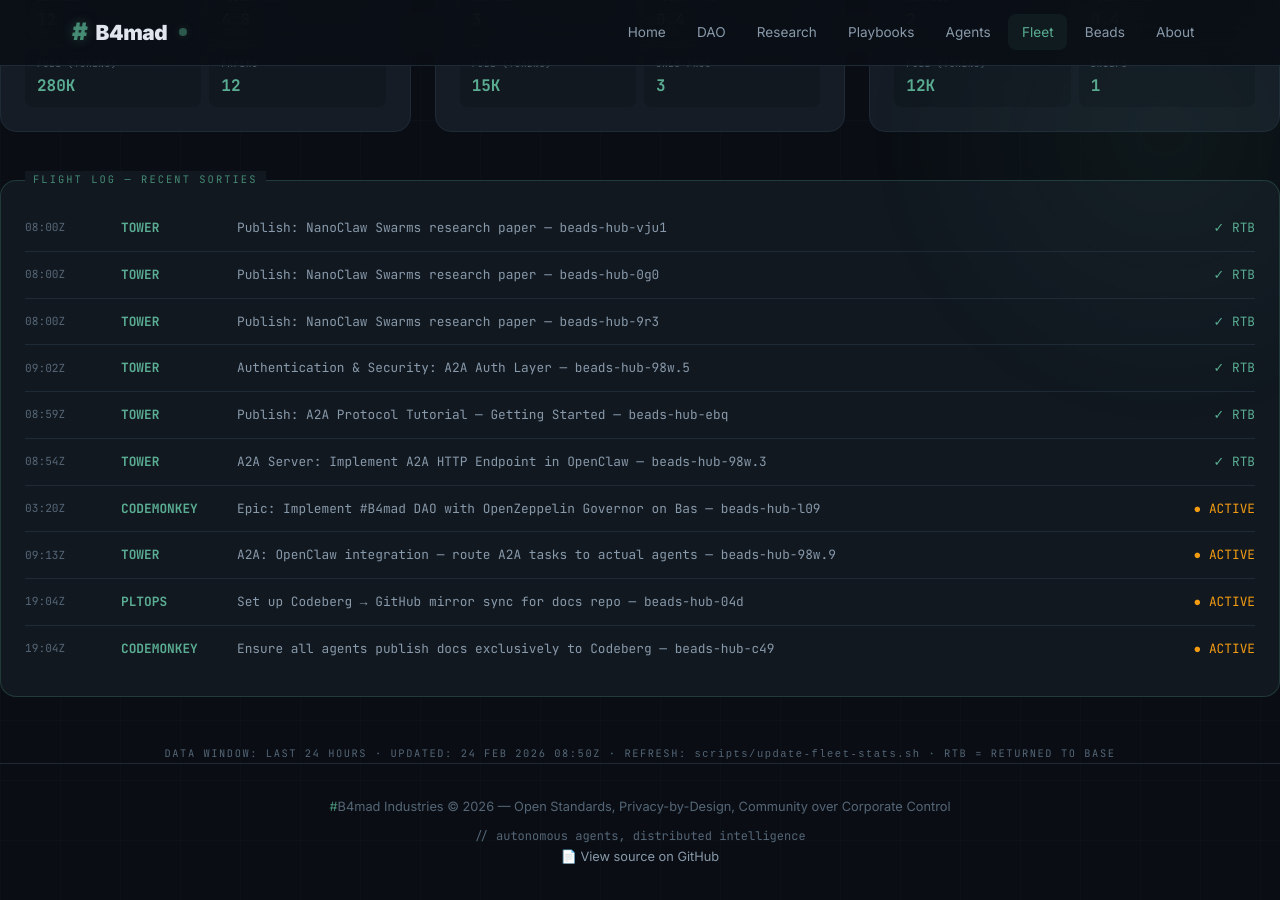
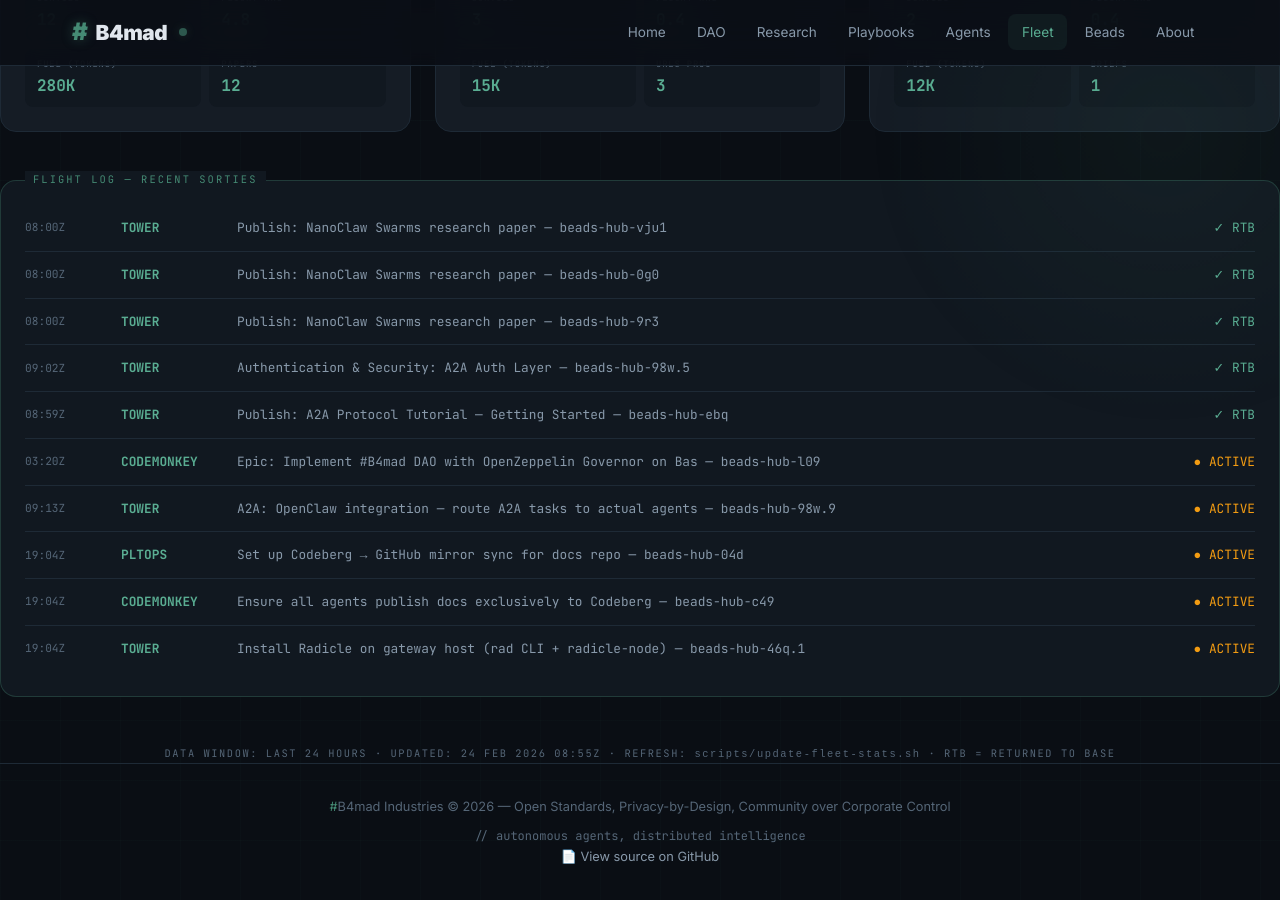
Before and after one commit to brenner-axiom/docs, a Jekyll site: the page built from fleet/index.html, in a window 1280 px wide and 900 px high, scrolled down 847 px. Built offline with Jekyll 4.4.1, drawn with Linux system fonts in a browser that asks for light colours.

Commit message:
fleet: auto-update dashboard stats 2026-02-24T08:55Z

```diff
--- a/fleet/index.html
+++ b/fleet/index.html
@@ -539,12 +539,6 @@ description: "#B4mad Agent Fleet metrics dashboard with aviation theme"
     <span class="log-status"><span class="complete">✓ RTB</span></span>
   </div>
   <div class="log-entry">
-    <span class="log-time">08:54Z</span>
-    <span class="log-callsign">TOWER</span>
-    <span class="log-mission">A2A Server: Implement A2A HTTP Endpoint in OpenClaw — beads-hub-98w.3</span>
-    <span class="log-status"><span class="complete">✓ RTB</span></span>
-  </div>
-  <div class="log-entry">
     <span class="log-time">03:20Z</span>
     <span class="log-callsign">CODEMONKEY</span>
     <span class="log-mission">Epic: Implement #B4mad DAO with OpenZeppelin Governor on Bas — beads-hub-l09</span>
@@ -568,10 +562,16 @@ description: "#B4mad Agent Fleet metrics dashboard with aviation theme"
     <span class="log-mission">Ensure all agents publish docs exclusively to Codeberg — beads-hub-c49</span>
     <span class="log-status"><span class="active">● ACTIVE</span></span>
   </div>
+  <div class="log-entry">
+    <span class="log-time">19:04Z</span>
+    <span class="log-callsign">TOWER</span>
+    <span class="log-mission">Install Radicle on gateway host (rad CLI + radicle-node) — beads-hub-46q.1</span>
+    <span class="log-status"><span class="active">● ACTIVE</span></span>
+  </div>
 </div>
 
 <div style="text-align: center; margin-top: 2rem;">
   <p style="font-family: 'JetBrains Mono', monospace; font-size: 0.65rem; color: var(--text-muted); letter-spacing: 0.15em;">
-    DATA WINDOW: LAST 24 HOURS · UPDATED: 24 FEB 2026 08:50Z ·                                                                                                                                                                                                                                                                                                                                                                                                                                                                                                                                                                                                                                                                                                                                                                                                                                                                                                                                                                                                                                                                                                  REFRESH: <code>scripts/update-fleet-stats.sh</code> · RTB = RETURNED TO BASE
+    DATA WINDOW: LAST 24 HOURS · UPDATED: 24 FEB 2026 08:55Z ·                                                                                                                                                                                                                                                                                                                                                                                                                                                                                                                                                                                                                                                                                                                                                                                                                                                                                                                                                                                                                                                                                                   REFRESH: <code>scripts/update-fleet-stats.sh</code> · RTB = RETURNED TO BASE
   </p>
 </div>
```
